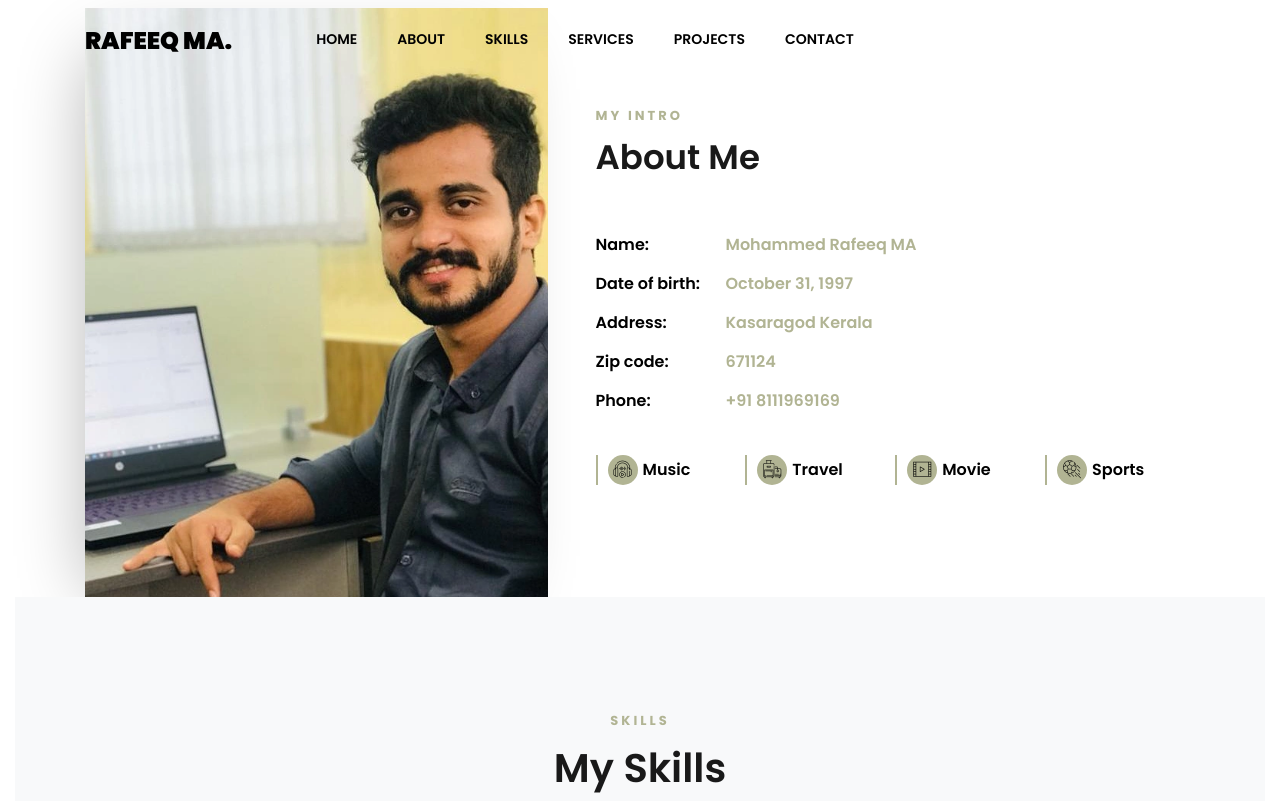
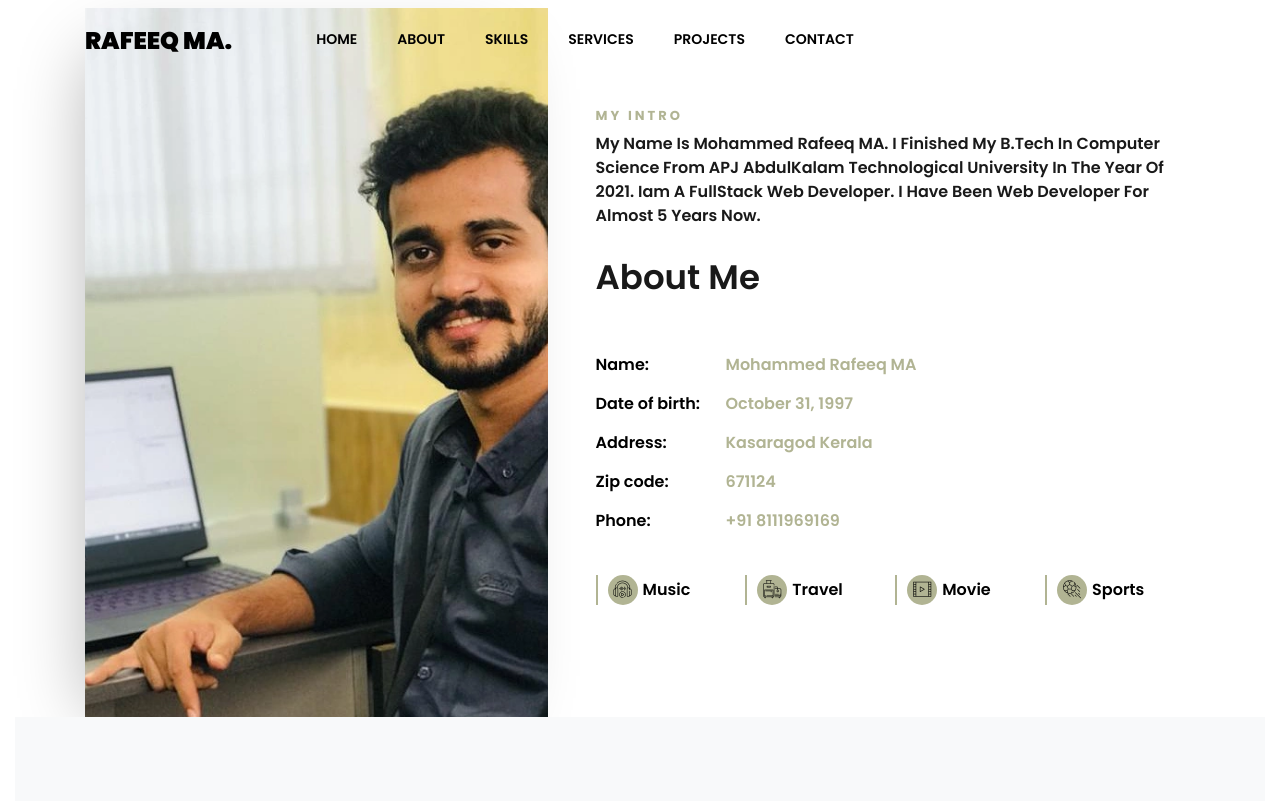
Before and after one commit to mohammedrafeeqma/personalPortfolio, a plain HTML site: page index.html in a window 1280 px wide. Shown: the top 801 px of the page. Drawn offline with Linux system fonts and the light colour scheme; some packages are replaced by stand-ins of ours; no server answers; files whose address does not match are found by name.

Commit message:
Update index.html

```diff
--- a/index.html
+++ b/index.html
@@ -110,6 +110,7 @@
 						<div class="row justify-content-start pb-3">
 							<div class="col-md-12 heading-section ftco-animate">
 								<span class="subheading">My Intro</span>
+								<h2 class="mb-4"  style="font-size: 16px; text-transform: capitalize;">My name is Mohammed Rafeeq MA. I finished my B.tech in Computer Science from APJ AbdulKalam Technological university in the year of 2021. Iam a FullStack Web developer. I have been Web developer for almost 5 years now. </h2>
 								<h2 class="mb-4" style="font-size: 34px; text-transform: capitalize;">About Me</h2>
 								<!-- <p>A small river named Duden flows by their place and supplies it with the necessary regelialia. It is a paradisematic country, in which roasted parts of sentences fly into your mouth.</p> -->
 
```
